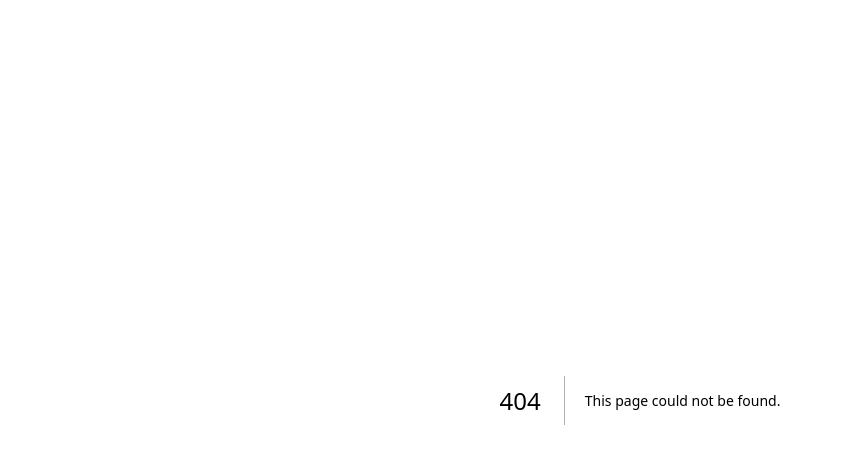
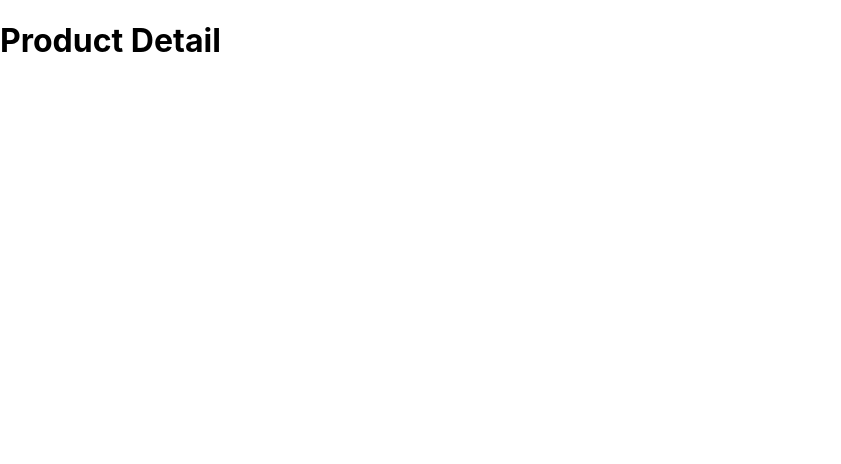
Before and after one commit to diegohdez90/sample-next-app, a Next.js app: page /portfolio/1 in a window 1280 px wide. Before the commit this address had no page. Shown: the top 464 px of the page, without its empty margins (0-841 px from the left). Built offline with nearby package versions, Linux system fonts and the light colour scheme.

Commit message:
feat: add pages for portfolio

```diff
--- /dev/null
+++ b/pages/portfolio/[id].js
@@ -0,0 +1,7 @@
+const ProductId = () => {
+    return (<div>
+        <h1>Product Detail</h1>
+    </div>)
+}
+
+export default ProductId;
```
Also changed, not shown: pages/portfolio/list.js (added, +7 -0 lines).
